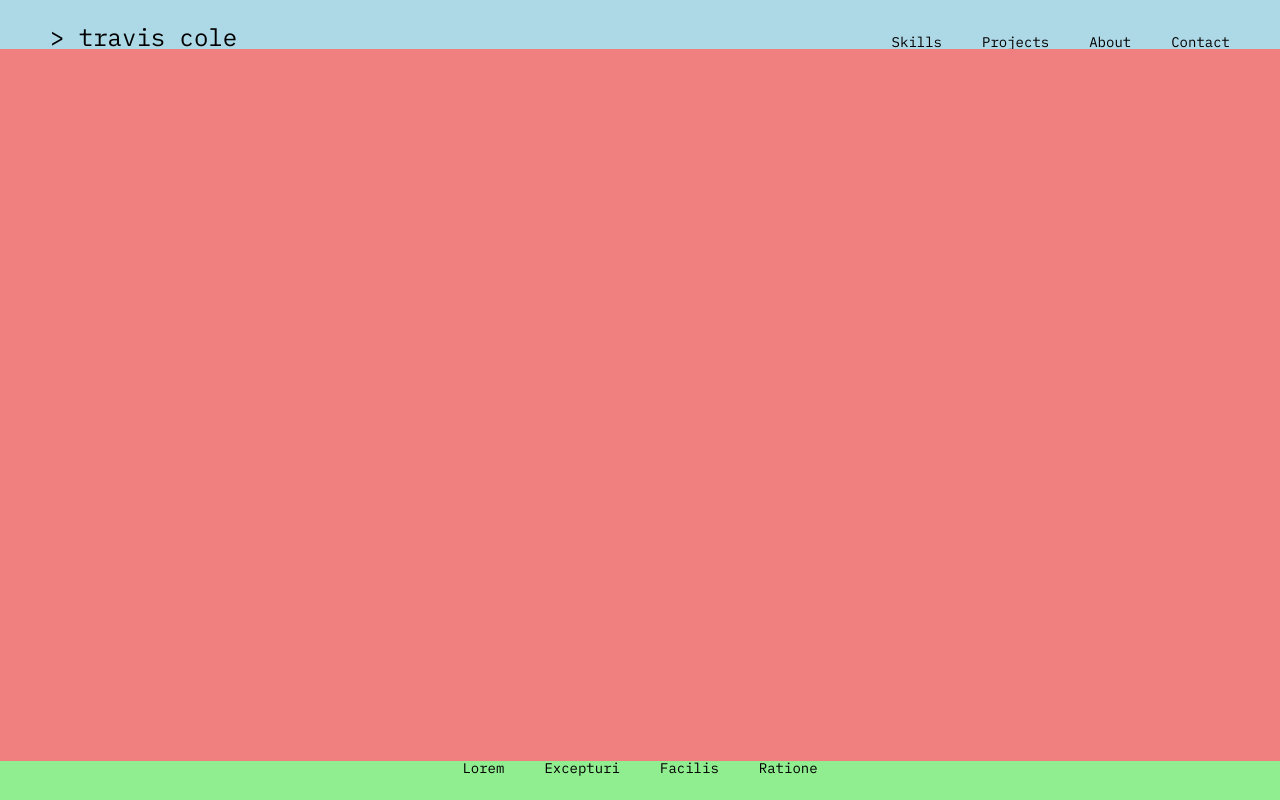
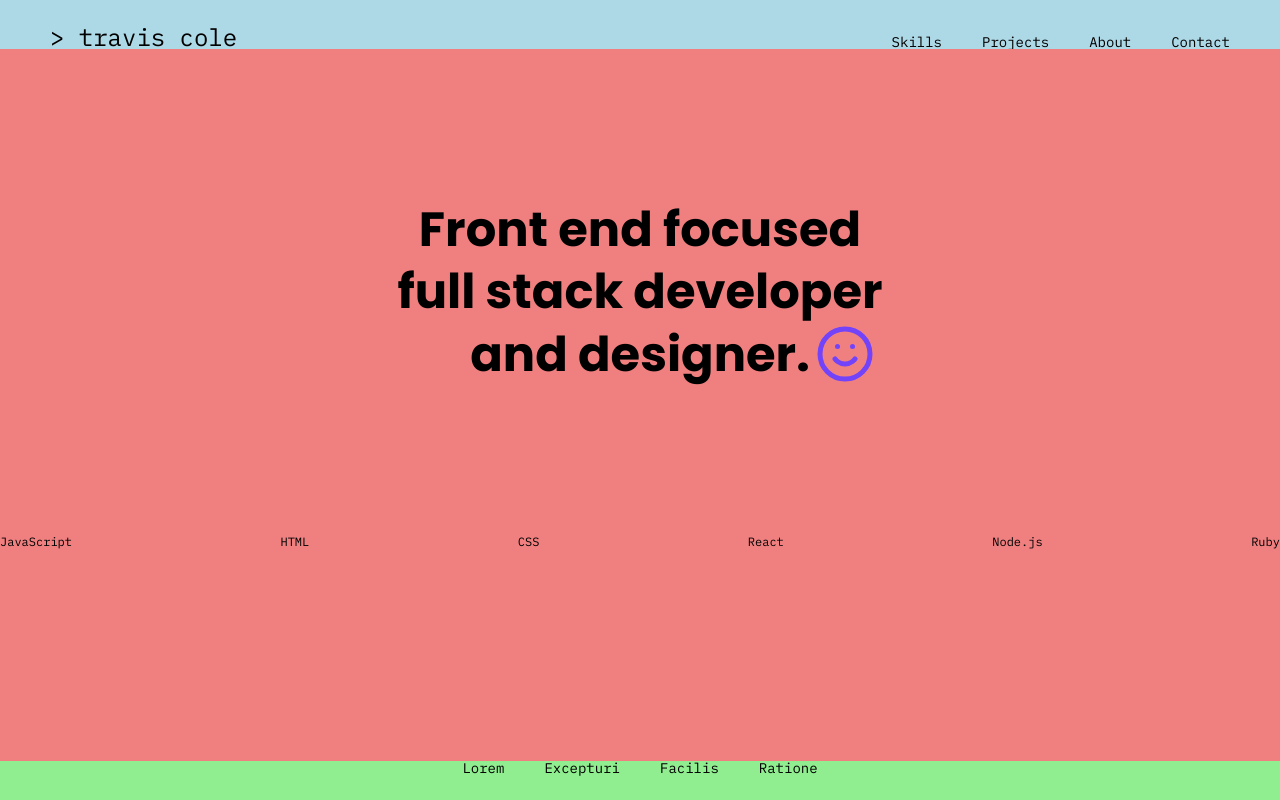
Before and after one commit to iamtraviscole/dev-portfolio, a Next.js app: page / in a window 1280 px wide. Built offline with nearby package versions, Linux system fonts and the light colour scheme.

Commit message:
build and style Index

```diff
--- a/pages/_app.js
+++ b/pages/_app.js
@@ -1,5 +1,7 @@
 import '../styles/globals/reset.scss'
 import '../styles/globals/theme.scss'
+
+import '../styles/pages/Index.scss'
 
 function MyApp({ Component, pageProps }) {
   return <Component {...pageProps} />
--- a/pages/index.js
+++ b/pages/index.js
@@ -1,16 +1,33 @@
-import Head from 'next/head'
+import React from 'react'
+
 import Layout from '../components/Layout'
 
-export default function Home() {
+import Smile from '../public/icons/smile.svg'
+
+export default function Index() {
   return (
-    <>
-      <Layout>
-        <Head>
-          <title>Travis Cole</title>
-          <meta name="description" content="" />
-          <link rel="icon" href="/favicon.ico" />
-        </Head>
-      </Layout>
-    </>
+    <Layout
+      title='Travis Cole - Web Development'
+      description=''
+    >
+      <div className='Index'>
+        <div className='Index__intro'>
+          <h1 className='Index__intro-header'>
+            Front end focused full stack developer and designer.
+            <span className='Index__intro-header-smiley'><Smile /></span>
+          </h1>
+        </div>
+        <div className='Index__skills'>
+          <ul className='Index__skills-list'>
+            <li>JavaScript</li>
+            <li>HTML</li>
+            <li>CSS</li>
+            <li>React</li>
+            <li>Node.js</li>
+            <li>Ruby</li>
+          </ul>
+        </div>
+      </div>
+    </Layout>
   )
 }
--- /dev/null
+++ b/styles/pages/Index.scss
@@ -0,0 +1,40 @@
+.Index {
+  margin: 0 0 50px 0;
+
+  &__intro {
+    margin: 150px auto 0 auto;
+    width: 500px;
+    text-align: center;
+
+    &-header {
+      position: relative;
+      line-height: 1.3;
+
+      &-smiley {
+        position: absolute;
+        margin-left: 5px;
+
+        > svg {
+          width: 60px;
+          height: 60px;
+          stroke:var(--color-primary-500);
+        }
+      }
+    }
+  }
+
+  &__skills {
+    margin: 150px auto 0 auto;
+
+    &-list {
+      display: flex;
+      justify-content: space-between;
+
+      > li {
+        display: inline;
+        font-size: 12px;
+      }
+    }
+  }
+
+}
```
Also changed, not shown: public/icons/smile.svg (added).
